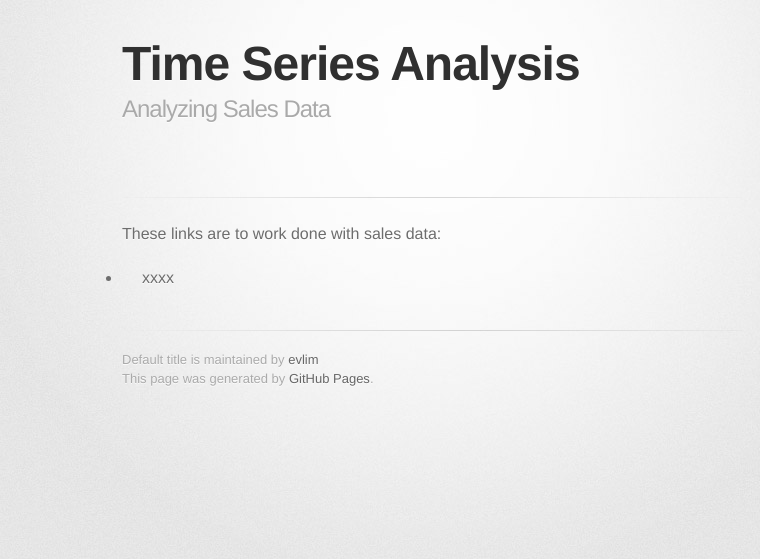
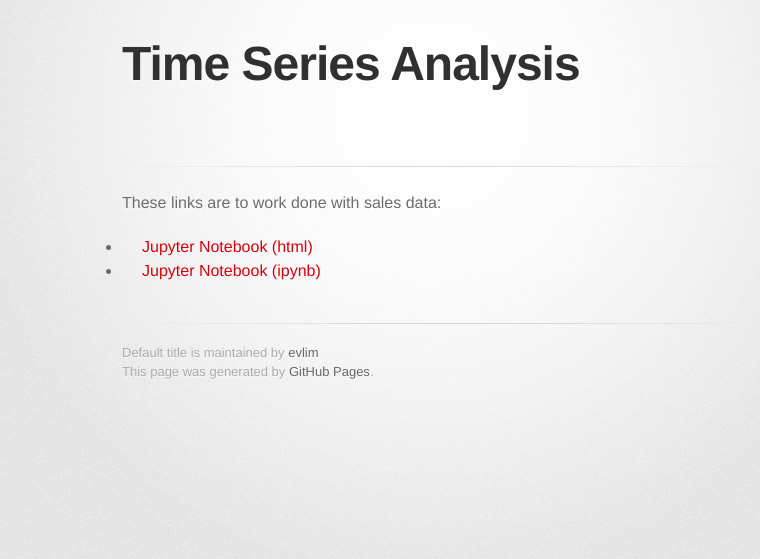
Before and after one commit to evlim/git-demo-session.github.io, a Jekyll site: the page built from timeseries/index.md, in a window 1280 px wide. Shown: the top 559 px of the page, without its empty margins (208-968 px from the left). Built offline with Jekyll 4.4.1, drawn with Linux system fonts in a browser that asks for light colours; some web fonts are replaced; our own code applies the rules of GitHub Pages for plain Markdown files; the repository's description, which GitHub fills in, is left out.

Commit message:
Update index.md

```diff
--- a/timeseries/index.md
+++ b/timeseries/index.md
@@ -1,7 +1,7 @@
 ---
 title: Time Series Analysis
-description: Analyzing Sales Data
 ---
 
 These links are to work done with sales data:
-- xxxx
+- [Jupyter Notebook (html)](TimeSeriesDecomposition.html)
+- [Jupyter Notebook (ipynb)](TimeSeriesDecomposition.ipynb)
```
